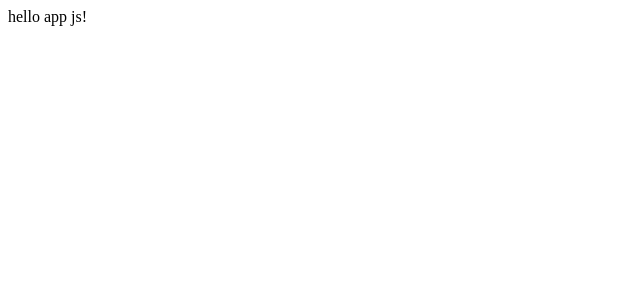
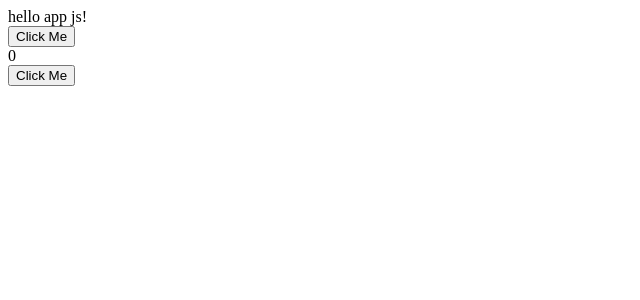
Before and after one commit to yslee9311/ReactWeb, a React (Create React App) app: page / in a window 1280 px wide. Shown: the top 300 px of the page, without its empty margins (0-640 px from the left). Built offline with nearby package versions, Linux system fonts and the light colour scheme.

Commit message:
TEST : state 테스트
1. state 문자열 변환 테스트
2. state 정수 변환 테스트

```diff
--- a/src/App.js
+++ b/src/App.js
@@ -1,8 +1,32 @@
 import React, { Component } from 'react';
 
 class App extends Component {
+  state = {
+    hello: 'hello app js!',
+    count: 0,
+  }
+
+  handleChange = () => {
+    this.setState({
+      hello: 'bye app js!',
+    })
+  }
+
+  countUp = () => {
+    this.setState({
+      count: this.state.count + 1,
+    })
+  }
+
   render() {
-    return <div className="App">hello app js!</div>;
+    return (
+      <div className="App">
+        <div>{this.state.hello}</div>
+        <button onClick={this.handleChange}>Click Me</button>
+        <div>{this.state.count}</div>
+        <button onClick={this.countUp}>Click Me</button>
+      </div>
+    )
   }
 }
 
```
